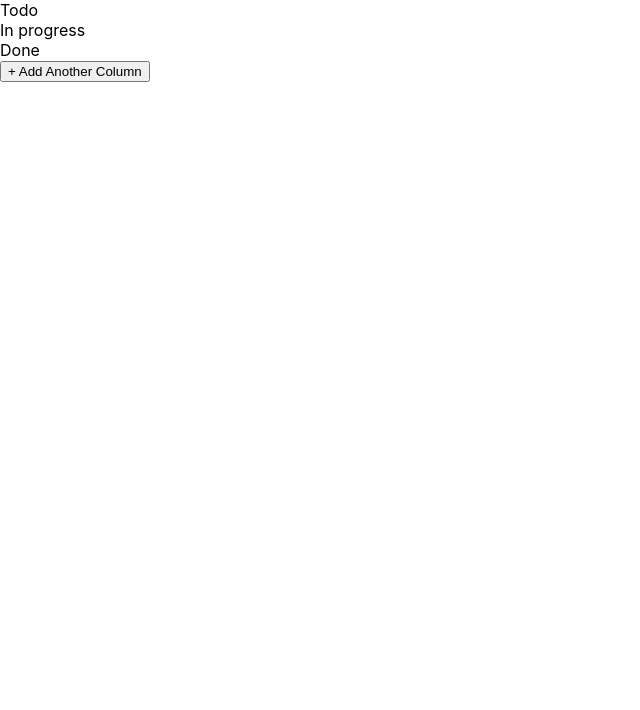
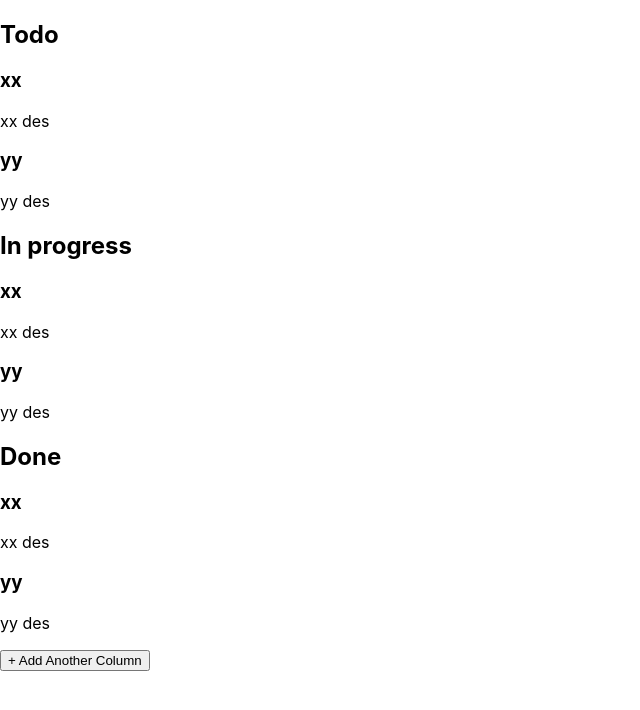
Before and after one commit to Carms-dev/kanban-board, a React (Create React App) app: page / in a window 1280 px wide. Shown: the top 710 px of the page, without its empty margins (0-640 px from the left). Built offline with nearby package versions, Linux system fonts and the light colour scheme.

Commit message:
display task

```diff
--- a/src/components/App.js
+++ b/src/components/App.js
@@ -18,7 +18,7 @@ class App extends React.Component {
     const colName = ["Todo", "In progress", "Done"];
     const columns = {}
     colName.forEach((v, i) => {
-      columns[`column${i}`] = { name: v, tasks: {} };
+      columns[`column${i}`] = { name: v, tasks: [{ name: "xx", description: "xx des" }, { name: "yy", description: "yy des" }] };
     })
 
     this.setState({ columns });
--- a/src/components/Column.js
+++ b/src/components/Column.js
@@ -1,12 +1,21 @@
 import React, { Component } from 'react';
+import Task from './Task';
 
 export class Column extends Component {
+    initAddTaskForm = () => {
+      console.log('add task');
+    }
     render() {
-        return (
+      return (
+        <div>
+            <h2>{this.props.column.name}</h2>
             <div>
-                {this.props.column.name}
+              {this.props.column.tasks.map((task, index) => {
+                return <Task key={index} task={task} />
+              })}
             </div>
-        )
+        </div>
+      )
     }
 }
 
--- a/src/components/Task.js
+++ b/src/components/Task.js
@@ -4,7 +4,8 @@ export class Task extends Component {
     render() {
         return (
             <div>
-                I'm a Task
+                <h3>{this.props.task.name}</h3>
+                <p>{this.props.task.description}</p>
             </div>
         )
     }
```
Also changed, not shown: 1 other file (tests, documents, lock files or other folders).
